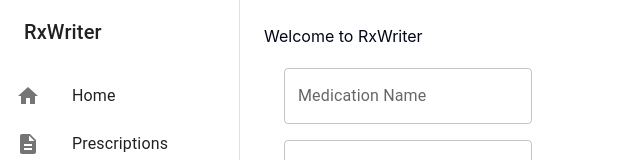
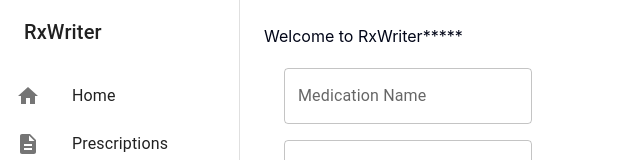
Before and after one commit to pharmadevs-ca/rxwriter, a Next.js app: page / in a window 1280 px wide. Shown: the top 160 px of the page, without its empty margins (0-640 px from the left). Built offline with nearby package versions, Linux system fonts and the light colour scheme.

Commit message:
adds stars to title page

```diff
--- a/app/page.js
+++ b/app/page.js
@@ -11,7 +11,7 @@ export default function Home() {
 
   return (
     <div>
-      <h1>Welcome to RxWriter</h1>
+      <h1>Welcome to RxWriter*****</h1>
       <div style={{ padding: '20px', maxWidth: '1200px', margin: '0 auto' }}>
         <Grid container spacing={3}>
           <Grid item xs={12} md={6}>
```
